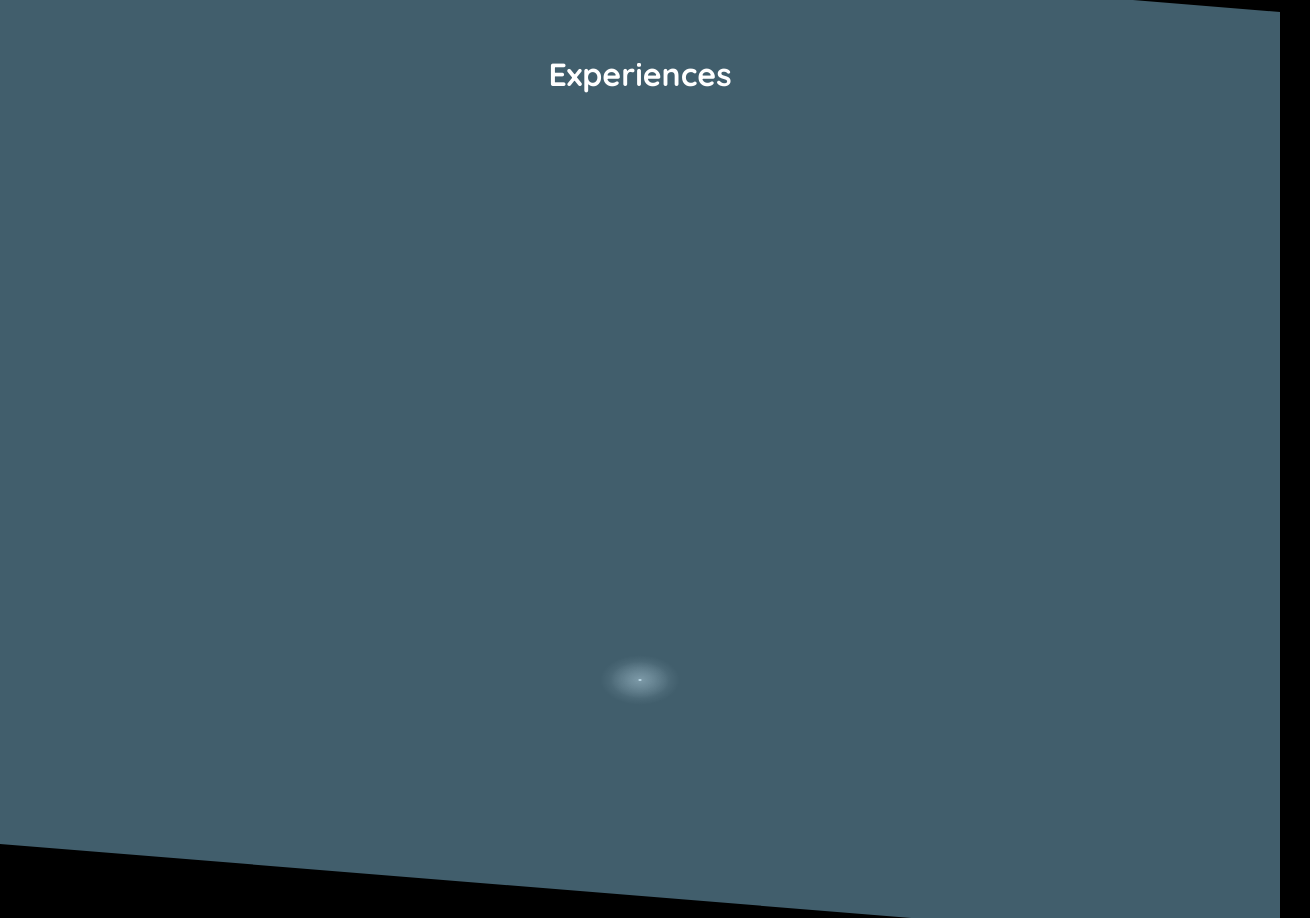
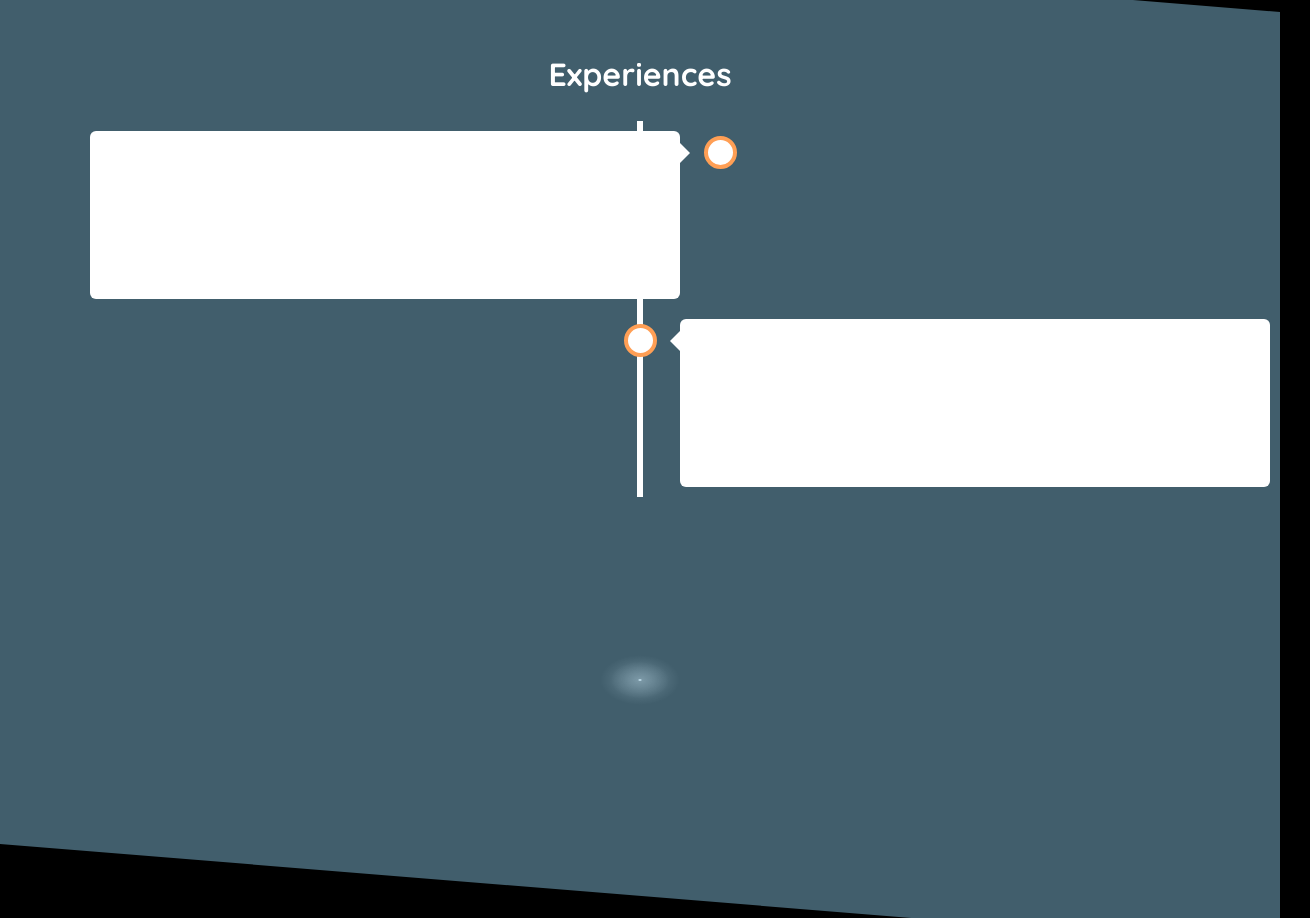
Before and after one commit to juandastic/juandasticco_v0, a Next.js app: page / in a window 1280 px wide. Shown: the part 2920-3838 px from the top of the page, 1310 px wide, since content can reach past the window. Built offline with nearby package versions, Linux system fonts and the light colour scheme.

Commit message:
Timeline mock

```diff
--- a/components/experiences.js
+++ b/components/experiences.js
@@ -6,6 +6,20 @@
   return (
     <div className="experiences">
       <h2>Experiences</h2>
+      <div class="timeline">
+        <div class="container left">
+          <div class="content">
+            <h2>2017</h2>
+            <p>Lorem ipsum..</p>
+          </div>
+        </div>
+        <div class="container right">
+          <div class="content">
+            <h2>2016</h2>
+            <p>Lorem ipsum..</p>
+          </div>
+        </div>
+      </div>
     </div>
   )
 }
--- a/components/experiences.scss
+++ b/components/experiences.scss
@@ -6,3 +6,128 @@
     background: $bg-primary-color;
     text-align: center;
 }
+
+/* The actual timeline (the vertical ruler) */
+.timeline {
+  position: relative;
+  max-width: 1200px;
+  margin: 0 auto;
+}
+
+/* The actual timeline (the vertical ruler) */
+.timeline::after {
+  content: '';
+  position: absolute;
+  width: 6px;
+  background-color: white;
+  top: 0;
+  bottom: 0;
+  left: 50%;
+  margin-left: -3px;
+}
+
+/* Container around content */
+.container {
+  padding: 10px 40px;
+  position: relative;
+  background-color: inherit;
+  width: 50%;
+}
+
+/* The circles on the timeline */
+.container::after {
+  content: '';
+  position: absolute;
+  width: 25px;
+  height: 25px;
+  right: -17px;
+  background-color: white;
+  border: 4px solid #FF9F55;
+  top: 15px;
+  border-radius: 50%;
+  z-index: 1;
+}
+
+/* Place the container to the left */
+.left {
+  left: 0;
+}
+
+/* Place the container to the right */
+.right {
+  left: 50%;
+}
+
+/* Add arrows to the left container (pointing right) */
+.left::before {
+  content: " ";
+  height: 0;
+  position: absolute;
+  top: 22px;
+  width: 0;
+  z-index: 1;
+  right: 30px;
+  border: medium solid white;
+  border-width: 10px 0 10px 10px;
+  border-color: transparent transparent transparent white;
+}
+
+/* Add arrows to the right container (pointing left) */
+.right::before {
+  content: " ";
+  height: 0;
+  position: absolute;
+  top: 22px;
+  width: 0;
+  z-index: 1;
+  left: 30px;
+  border: medium solid white;
+  border-width: 10px 10px 10px 0;
+  border-color: transparent white transparent transparent;
+}
+
+/* Fix the circle for containers on the right side */
+.right::after {
+  left: -16px;
+}
+
+/* The actual content */
+.content {
+  padding: 20px 30px;
+  background-color: white;
+  position: relative;
+  border-radius: 6px;
+}
+
+/* Media queries - Responsive timeline on screens less than 600px wide */
+@media screen and (max-width: 600px) {
+/* Place the timelime to the left */
+  .timeline::after {
+    left: 31px;
+  }
+
+/* Full-width containers */
+  .container {
+    width: 100%;
+    padding-left: 70px;
+    padding-right: 25px;
+  }
+
+/* Make sure that all arrows are pointing leftwards */
+  .container::before {
+    left: 60px;
+    border: medium solid white;
+    border-width: 10px 10px 10px 0;
+    border-color: transparent white transparent transparent;
+  }
+
+/* Make sure all circles are at the same spot */
+  .left::after, .right::after {
+    left: 15px;
+  }
+
+/* Make all right containers behave like the left ones */
+  .right {
+    left: 0%;
+  }
+}
```
Also changed, not shown: 1 other file (tests, documents, lock files or other folders).
